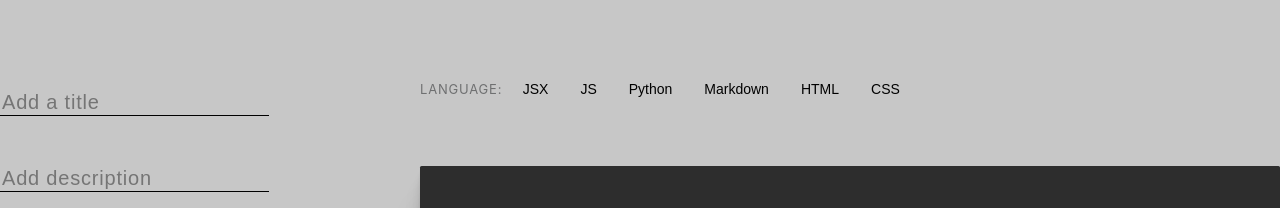
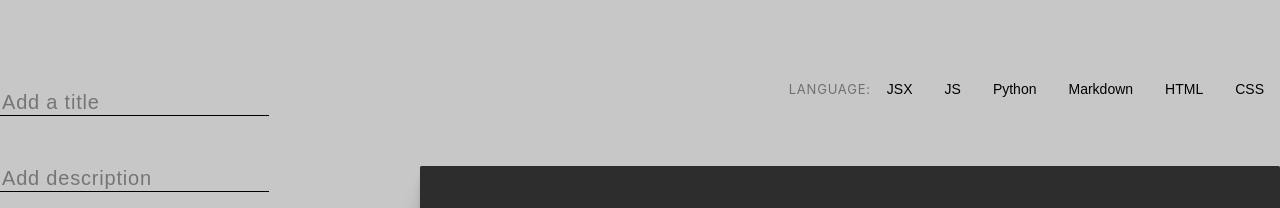
Before and after one commit to hipstina/gel-pen, a React (Create React App) app in the folder client/: page / in a window 1280 px wide. Shown: the part 160-368 px from the top of the page. Built offline with nearby package versions, Linux system fonts and the light colour scheme; no server answers; a web font is replaced by a local one.

Commit message:
adjust sidebar styling

```diff
--- a/client/src/components/ThemeDetail.jsx
+++ b/client/src/components/ThemeDetail.jsx
@@ -75,7 +75,7 @@
         )
       )}
       {props.reviewState.reviews_by_theme ? (
-        <div>
+        <div className="theme__details__sidebar">
           <h2>{props.reviewState.reviews_by_theme.theme_name}</h2>
           <p className="theme__details__description">
             {props.reviewState.reviews_by_theme.theme_description}
--- a/client/src/styles/PrevContainer.css
+++ b/client/src/styles/PrevContainer.css
@@ -25,6 +25,10 @@
 }
 
 .previewBtns__wrapper__editor {
+  display: flex;
+  flex-flow: row nowrap;
+  justify-content: flex-end;
+  align-items: baseline;
   /* position: absolute;
   right: 450px; */
   top: 180px;
@@ -35,8 +39,7 @@
   flex-flow: row nowrap;
   justify-content: flex-end;
   align-items: baseline;
-  /* position: absolute;
-  right: 450px; */
+
   top: 290px;
 }
 
@@ -52,17 +55,12 @@
     0 22.3px 17.9px rgba(0, 0, 0, 0.072), 0 41.8px 33.4px rgba(0, 0, 0, 0.086),
     0 100px 80px rgba(0, 0, 0, 0.12);
   border-radius: 0.3rem;
-  /* width: 290px;
-  width: 80%; */
+
   height: 170px;
   margin: 0;
 }
 
 .preview__wrapper__profile {
-  /* box-shadow: 0 2.8px 2.2px rgba(0, 0, 0, 0.034),
-    0 6.7px 5.3px rgba(0, 0, 0, 0.048), 0 12.5px 10px rgba(0, 0, 0, 0.06),
-    0 22.3px 17.9px rgba(0, 0, 0, 0.072), 0 41.8px 33.4px rgba(0, 0, 0, 0.086),
-    0 100px 80px rgba(0, 0, 0, 0.12); */
   border-radius: 0.1rem;
   width: 675px;
   height: 400px;
@@ -84,12 +82,11 @@
   overflow: hidden;
   padding: 40px;
   line-height: 0.6;
-  /* width: 30ch; */
 }
 
 .theme__detail__wrapper {
   display: flex;
   flex-flow: row wrap;
-  justify-content: flex-end;
+  justify-content: space-between;
   align-items: baseline;
 }
--- a/client/src/styles/Themes.css
+++ b/client/src/styles/Themes.css
@@ -21,6 +21,6 @@
   align-items: baseline;
 }
 
-.theme__details__reviews {
-  margin: 0 20px 0 0;
+.theme__details__sidebar {
+  margin: 0 40px 0 20px;
 }
```
